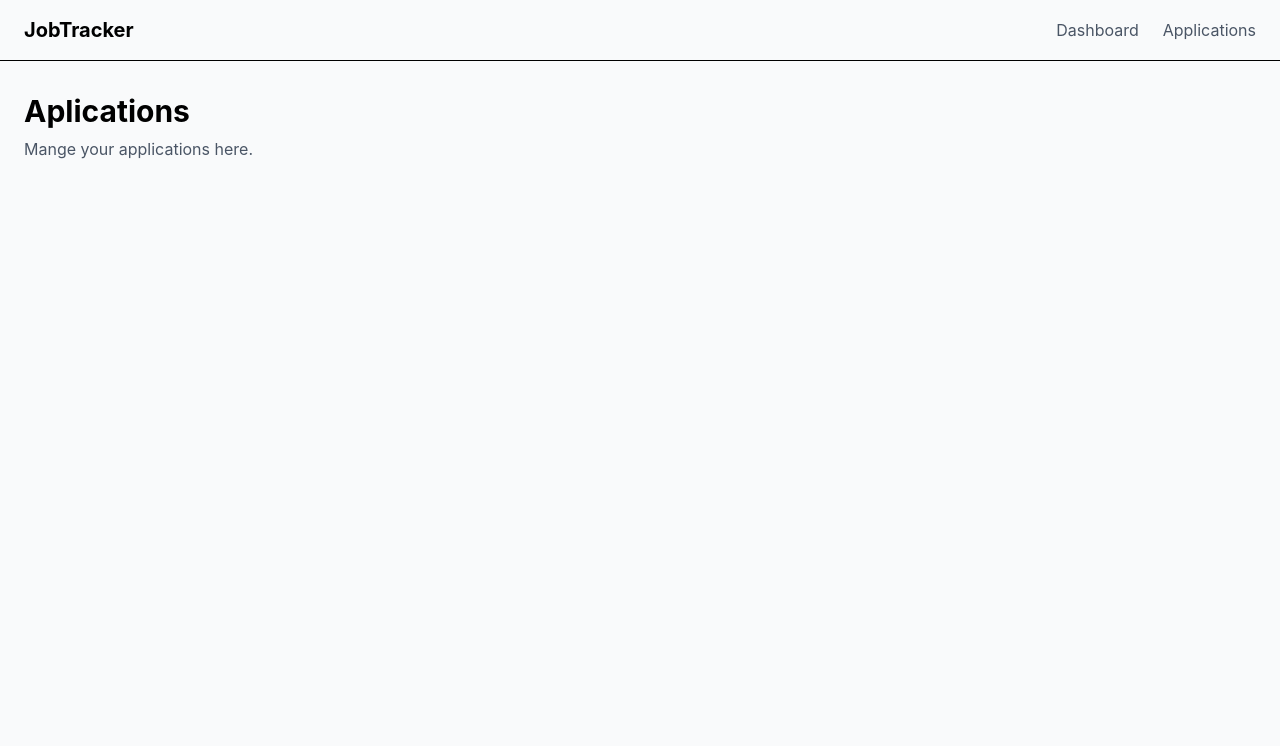
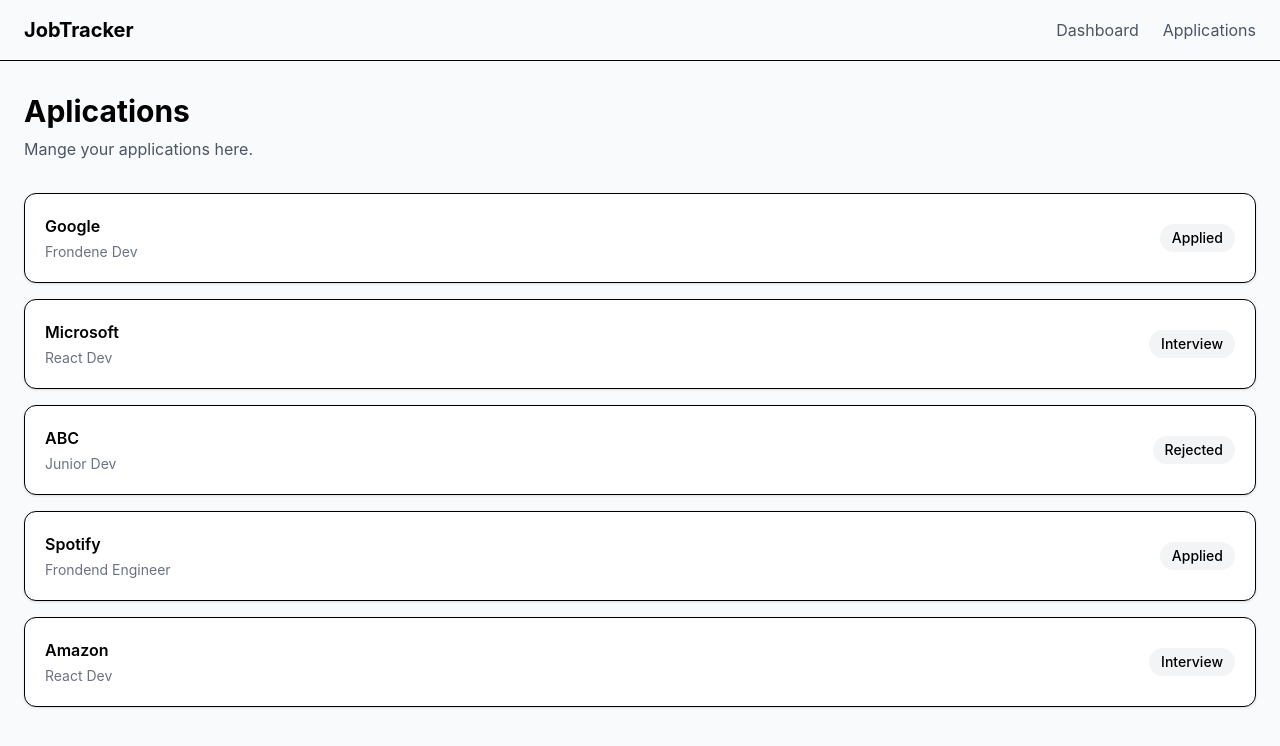
Before and after one commit to DianaAsli/job-tracker, a React (Vite) app in the folder client/: page /applications in a window 1280 px wide. Shown: the top 746 px of the page. Built offline with nearby package versions, Linux system fonts and the light colour scheme.

Commit message:
build applications list

```diff
--- /dev/null
+++ b/client/src/data/applications.js
@@ -0,0 +1,32 @@
+const applications = [{
+        id: 1,
+        company: "Google",
+        position: 'Frondene Dev',
+        status: "Applied"
+    },
+    {
+        id: 2,
+        company: "Microsoft",
+        position: 'React Dev',
+        status: "Interview"
+    },
+    {
+        id: 3,
+        company: "ABC",
+        position: 'Junior Dev',
+        status: "Rejected"
+    },
+    {
+        id: 4,
+        company: "Spotify",
+        position: "Frondend Engineer",
+        status: "Applied"
+    },
+    {
+        id: 5,
+        company: "Amazon",
+        position: "React Dev",
+        status: "Interview"
+    }
+]
+export default applications;
--- a/client/src/pages/Applications.jsx
+++ b/client/src/pages/Applications.jsx
@@ -1,8 +1,22 @@
+import ApplicationCard from "../components/ApplicationCard";
+import applications from "../data/applications";
+
 function Applications() {
     return (
         <div>
             <h1 className="text-3xl font-bold">Aplications</h1>
             <p className="mt-2 text-gray-600">Mange your applications here.</p>
+
+            <div className="mt-8 space-y-4">
+                {applications.map((application) => (
+                    <ApplicationCard
+                        key={application.id}
+                        company={application.company}
+                        position={application.position}
+                        status={application.status}
+                    />
+                ))}
+            </div>
         </div>
     );
 }
--- a/client/src/pages/Dashboard.jsx
+++ b/client/src/pages/Dashboard.jsx
@@ -1,26 +1,6 @@
 import ApplicationCard from "../components/ApplicationCard";
 import StatCard from "../components/StatCard";
-
-const recentApplications = [
-    {
-        id: 1,
-        comapny: "Google",
-        position: 'Frondene Dev',
-        status: "Applied"
-    },
-    {
-        id: 2,
-        comapny: "Microsoft",
-        position: 'React Dev',
-        status: "Interview"
-    },
-    {
-        id: 3,
-        comapny: "ABC",
-        position: 'Junior Dev',
-        status: "Rejected"
-    }
-]
+import applications from "../data/applications";
 
 function Dashboard() {
     return (
@@ -40,10 +20,10 @@
                 <h2 className="text-xl font-semibold">Recent Applications</h2>
 
                 <div className="mt-4 space-y-4">
-                    {recentApplications.map((application) => (
+                    {applications.slice(0,3).map((application) => (
                         <ApplicationCard
                             key={application.id}
-                            company={application.comapny}
+                            company={application.company}
                             position={application.position}
                             status={application.status}
                         />
```
